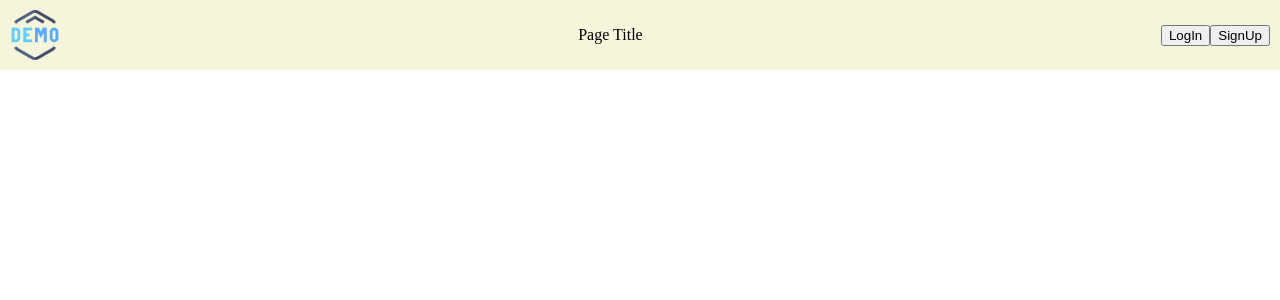
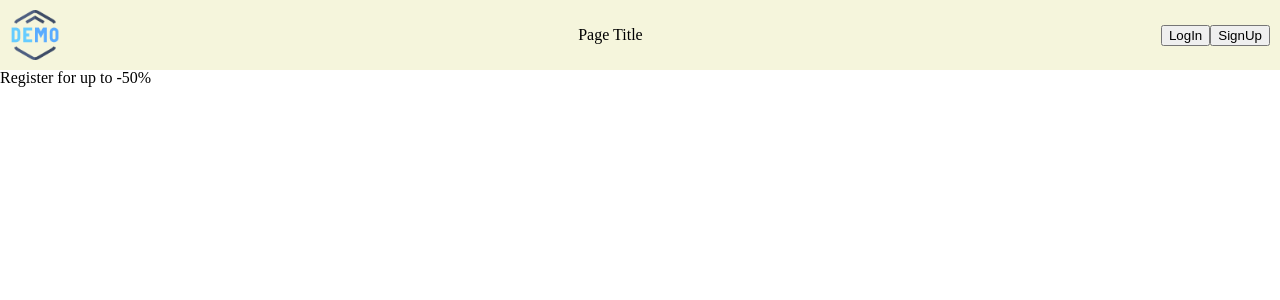
Before and after one commit to KarinaMilko/react-app_CW, a React (Vite) app: page / in a window 1280 px wide. Shown: the top 300 px of the page. Built offline with nearby package versions, Linux system fonts and the light colour scheme.

Commit message:
Add main

```diff
--- a/src/App.jsx
+++ b/src/App.jsx
@@ -1,9 +1,20 @@
 import Header from "./components/Header";
+import Main from "./components/Main";
 
 function App() {
+  // return <Header />;
   const isLogin = false;
-
-  return <Header isLogin={isLogin} />;
+  const user = {
+    specOffers: "You have -20% for all laptops",
+  };
+  // Створити компонент Main, де виводити або знижку або "Register for up to -50%"
+  // *Якщо користувач не залогінений, то знижку підсвітити червоним
+  return (
+    <>
+      <Header isLogin={isLogin} />
+      <Main isLogin={isLogin} user={user} />
+    </>
+  );
 }
 
 export default App;
--- /dev/null
+++ b/src/components/Main/index.jsx
@@ -0,0 +1,16 @@
+function Main({ isLogin, user: { specOffers } }) {
+  const offerStyle = {
+    color: "red",
+  };
+
+  return (
+    <main>
+      <p style={isLogin ? offerStyle : {}}>
+        {isLogin ? specOffers : "Register for up to -50%"}
+      </p>
+      {/* {isLogin && <p>{specOffers}</p>} */}
+      {false}
+    </main>
+  );
+}
+export default Main;
```
